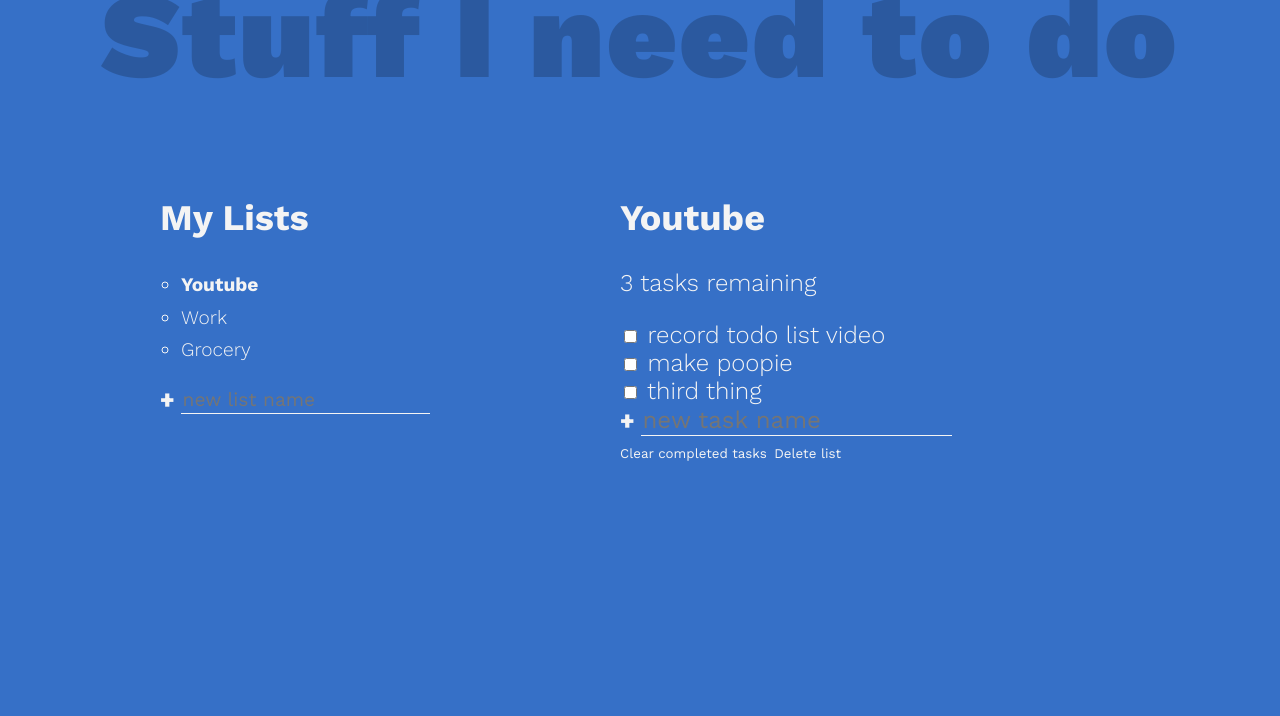
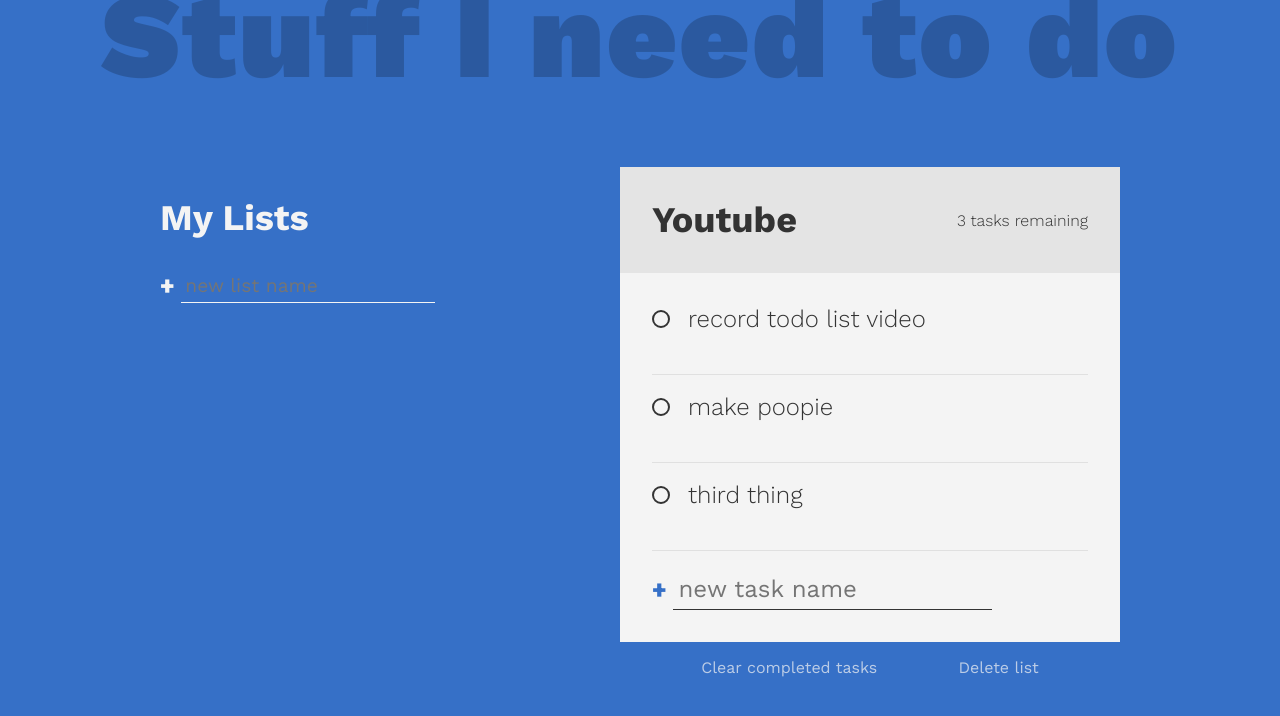
Before and after one commit to Ryan-Keller/thetodo, a plain HTML site: page index.html in a window 1280 px wide. Drawn offline with nearby package versions, Linux system fonts and the light colour scheme.

Commit message:
add in the beginning of the js

```diff
--- a/index.html
+++ b/index.html
@@ -7,27 +7,31 @@
     <title>Just Do It List</title>
     <link rel="stylesheet" href="https://fonts.googleapis.com/css?family=Work+Sans:300,400,700,900&display=swap">
     <link rel="stylesheet" href="styles.css">
+    <script defer src="script.js"></script>
 </head>
 <body>
     <h1 class="title">Stuff I need to do</h1>
 
-    <div class="all-tasks">
-        <h2 class="task-list-title">My Lists</h2>
-        <ul class="task-list">
-            <li class="active-list">Youtube</li>
-            <li>Work</li>
-            <li>Grocery</li>
-        </ul>
+        <div class="all-tasks">
+            <h2 class="task-list-title">My Lists</h2>
+            <ul class="task-list" data-lists>
+                <!-- <li class="list-name active-list">Youtube</li>
+                <li class="list-name">Work</li>
+                <li class="list-name">Grocery</li> -->
+            </ul>
+
+
         <div class="list-creator">
-            <form action="">
+            <form action="" data-new-list-form="">
                 <input
                     type="text"
                     class="new list"
+                    data-new-list-input=""
                     placeholder="new list name"
                     aria-label="new list name"
                 />
                 <button class="btn create"
-                aria-label="create new list">+</button>
+                    aria-label="create new list">+</button>
             </form>
         </div>
     </div>
@@ -36,7 +40,7 @@
         <div class="todo-header">
             <h2 class="list-title">Youtube</h2>
             <p class="task-count">3 tasks remaining</p>
-
+        </div>
 
             <div class="todo-body">
                 <div class="tasks">
@@ -95,7 +99,7 @@
                     <button class="btn delete">Delete list</button>
                 </div>
             </div>
-        </div>
+
 
     </div>
 
--- /dev/null
+++ b/script.js
@@ -0,0 +1,61 @@
+const listsContainer = document.querySelector('[data-lists]')
+const newListForm = document.querySelector('[data-new-list-form]')
+const newListInput = document.querySelector('[data-new-list-input]')
+
+const LOCAL_STORAGE_LIST_KEY = 'task.lists'
+const LOCAL_STORAGE_SELECTED_LIST_ID_KEY = 'task.selectedListId'
+let lists = JSON.parse(localStorage.getItem(LOCAL_STORAGE_LIST_KEY)) || []
+let selectedListId = localStorage.getItem(LOCAL_STORAGE_SELECTED_LIST_ID_KEY)
+
+listsContainer.addEventListener('click', e =>{
+    if (e.target.tagName.toLowerCase() === 'li'){
+        selectedListId = e.target.dataset.listId
+        saveAndRender()
+    }
+})
+
+newListForm.addEventListener('submit', e =>{
+    e.preventDefault()
+    const listName = newListInput.value
+    if (listName == null || listName === '') return
+    const list = createList(listName)
+    newListInput.value = null
+    lists.push(list)
+    saveAndRender()
+})
+
+function createList(name){
+    return {id : Date.now().toString(), name : name, tasks : []}
+}
+
+function saveAndRender(){
+    save()
+    render()
+}
+
+function save(){
+    localStorage.setItem(LOCAL_STORAGE_LIST_KEY, JSON.stringify(lists))
+    localStorage.setItem(LOCAL_STORAGE_SELECTED_LIST_ID_KEY, selectedListId)
+}
+
+function render(){
+    clearElement(listsContainer)
+    lists.forEach(list => {
+        const listElement = document.createElement('li')
+        listElement.dataset.listId = list.id
+        listElement.classList.add("list-name")
+        listElement.innerText = list.name
+        if (list.id === selectedListId) {
+            listElement.classList.add('active-list')
+        }
+        listsContainer.appendChild(listElement)
+    })
+}
+
+function clearElement(element){
+    while (element.firstChild){
+        element.removeChild(element.firstChild)
+    }
+}
+
+render()
--- a/styles.css
+++ b/styles.css
@@ -50,6 +50,14 @@ body{
     padding-left: 1.1em;
 }
 
+.list-name{
+    cursor:pointer;
+}
+
+.list-name:hover{
+    opacity: 0.7;
+}
+
 form {
     display: flex;
 }
@@ -72,6 +80,16 @@ form {
     opacity: 0.7;
 }
 
+.btn.delete{
+    opacity: 0.7;
+    font-size: 1rem;
+    transition: color 200ms;
+}
+
+.btn.delete:hover{
+    color: var(--clr-warning);
+}
+
 .new {
     background: transparent;
     border: 0;
@@ -79,7 +97,7 @@ form {
     border-bottom: 1px solid currentColor;
     font-size: inherit;
     outline: none;
-
+    padding: 0.25em;
     transition: border-bottom 150ms ease-in;
     order: 2;
 }
@@ -92,14 +110,136 @@ form {
     opacity: 0.2;
 }
 
+
 .new.list{
     font-size: 1.2rem;
 }
+
+.new.task{
+    margin-bottom: 0;
+}
+
 
 .active-list{
     font-weight: 700;
 }
 
 .todo-list {
+    --spacer: 2rem;
+
     grid-area: active;
+    background: var(--clr-light);
+    color: var(--clr-dark);
 }
+
+.todo-header{
+    padding: var(--spacer);
+    background: #e4e4e4;
+    display: flex;
+    align-items: center;
+    justify-content: space-between;
+}
+
+.list-title{
+    margin: 0;
+}
+
+.task-count{
+    margin: 0;
+    font-size: 1rem;
+
+}
+
+.todo-body{
+    padding: var(--spacer);
+    position: relative;
+}
+
+.new-task-creator .create{
+    color: var(--clr-primary);
+}
+
+[type="checkbox"]{
+    opacity: 0;
+    position: absolute;
+}
+
+.task label{
+    display: inline-flex;
+    align-items: center;
+    position: relative;
+    margin-bottom: 1.25em;
+}
+
+.task{
+    position: relative;
+    margin-bottom: 1.25em;
+}
+
+.task::after{
+    content: "";
+    position: absolute;
+    right: 0;
+    left: 0;
+    bottom: -0.5em;
+    height: 1px;
+    background: currentColor;
+    opacity: 0.1;
+}
+
+.custom-checkbox{
+    --size: 0.75em;
+    display: inline-block;
+    width: var(--size);
+    height: var(--size);
+    margin-right: var(--size);
+    cursor: pointer;
+    border: 2px solid currentColor;
+    border-radius: 50%;
+    transform: scale(1);
+    transition: transform 300ms ease-in-out;
+}
+
+.task:hover .custom-checkbox,
+[type="checkbox"]:focus + label .custom-checkbox {
+    transform: scale(1.2);
+    color: var(--clr-primary);
+}
+
+[type="checkbox"]:checked + label .custom-checkbox {
+    background: var(--clr-primary);
+    border-color: var(--clr-primary);
+    box-shadow: inset 0 0 0px 2px white;
+}
+
+[type="checkbox"]:checked + label {
+    opacity: .5;
+}
+
+.task label::after{
+    content: "";
+    position: absolute;
+    right: 0;
+    left: 1.5em;
+    top: 50%;
+    height: 3px;
+    background: currentColor;
+    transform: scaleX(0);
+    transform-origin: right;
+    transition: transform 300ms ease-in-out;
+}
+
+[type="checkbox"]:checked + label::after {
+    transform: scaleX(1);
+    transform-origin: left;
+}
+
+.delete-stuff{
+    display: flex;
+    justify-content: space-evenly;
+    position:absolute;
+    width: 100%;
+    left: 0;
+    bottom: -35px;
+    color: var(--clr-light);
+}
```
